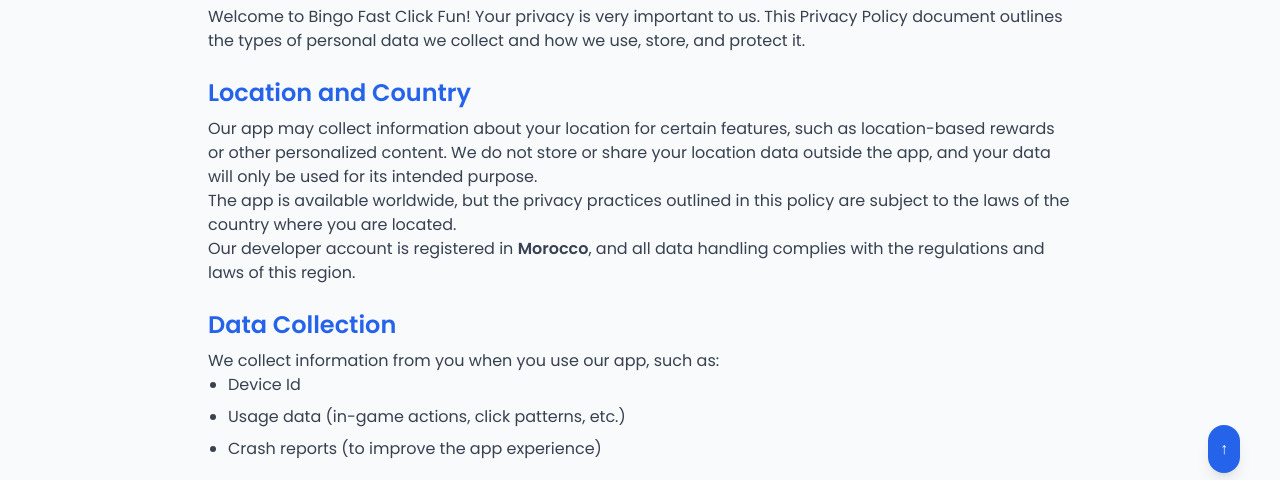
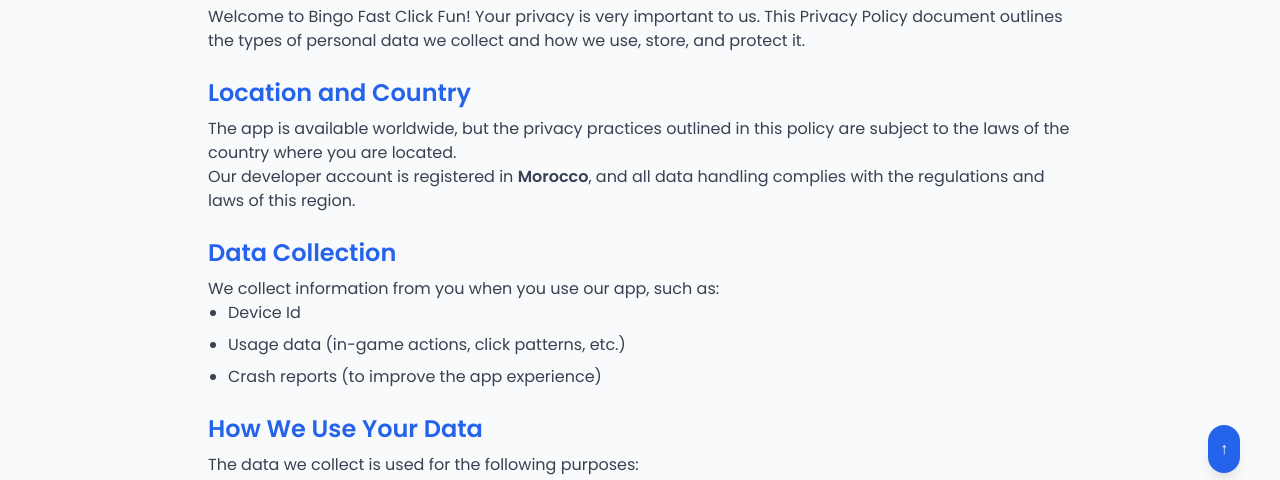
Before and after one commit to ZangYi2504/BingoFastClickFun_PrivacyPolicy, a plain HTML site: page index.html in a window 1280 px wide. Shown: the part 247-727 px from the top of the page. Drawn offline with nearby package versions, Linux system fonts and the light colour scheme.

Commit message:
Update index.html

```diff
--- a/index.html
+++ b/index.html
@@ -128,9 +128,9 @@
     <section class="mb-6">
       <h2 class="text-2xl font-semibold mb-2 text-blue-600">Location and Country</h2>
       <p class="text-gray-700">
-        Our app may collect information about your location for certain features, such as location-based rewards or
+<!--         Our app may collect information about your location for certain features, such as location-based rewards or
         other personalized content. We do not store or share your location data outside the app, and your data will
-        only be used for its intended purpose.
+        only be used for its intended purpose. -->
       </p>
       <p class="text-gray-700">
         The app is available worldwide, but the privacy practices outlined in this policy are subject to the
```
